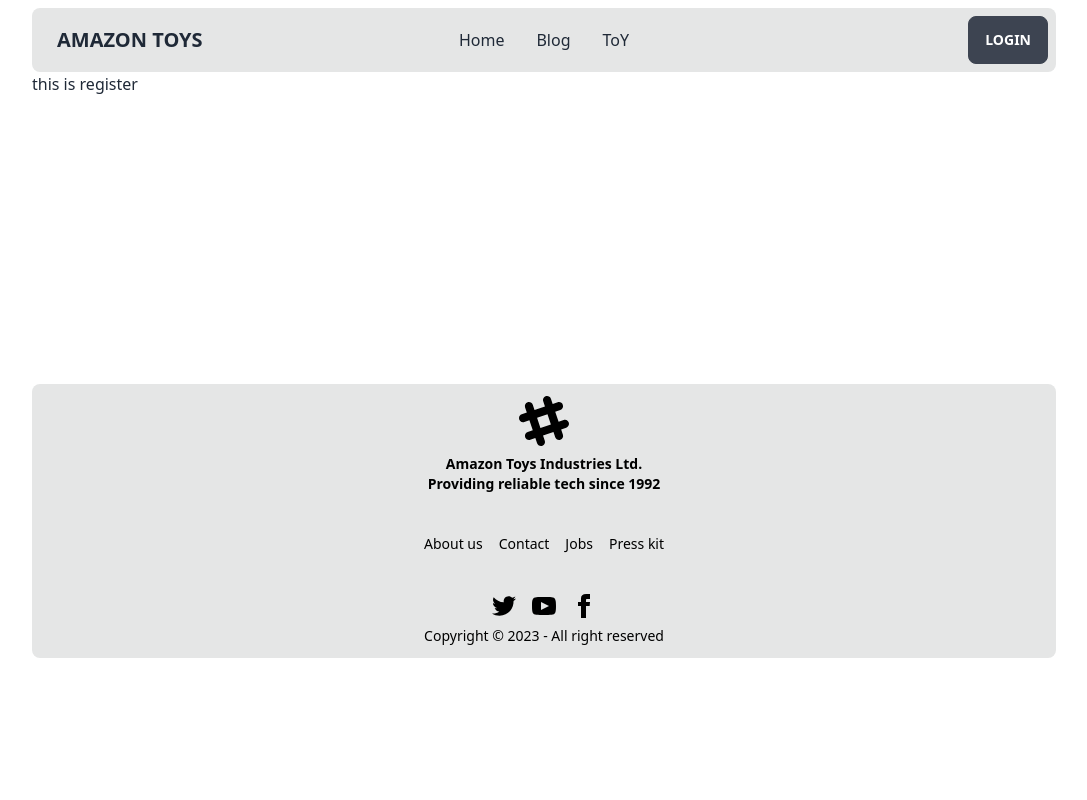
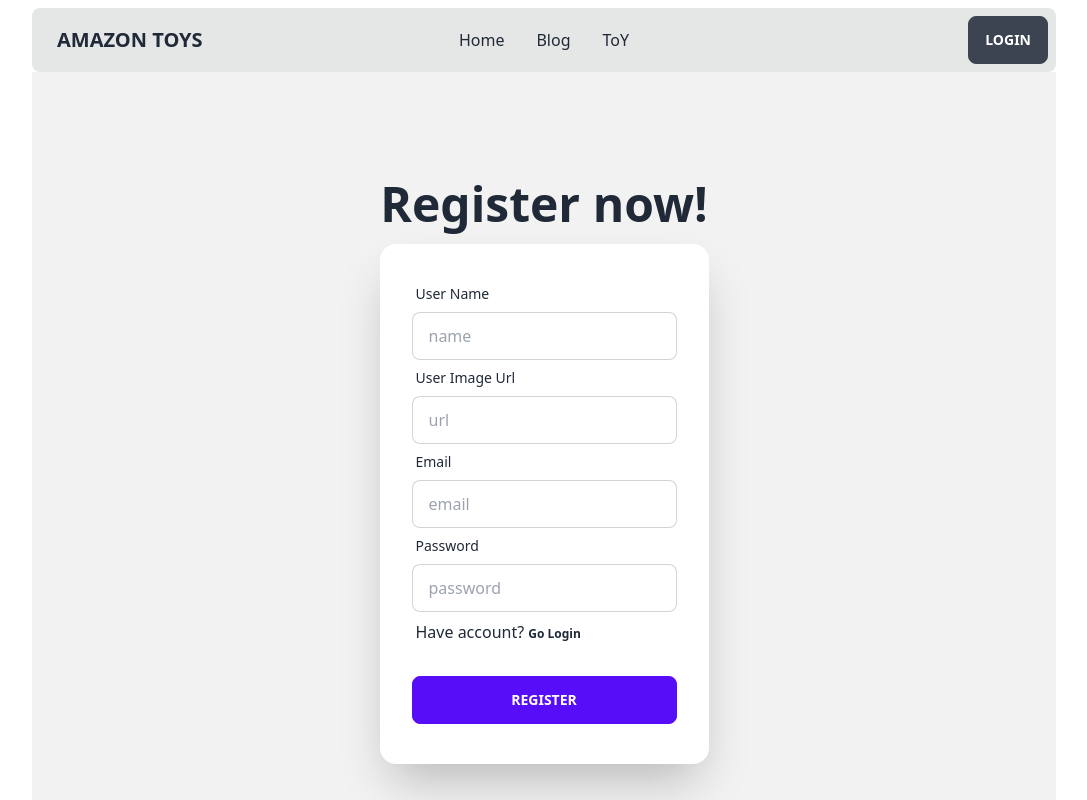
Before and after one commit to ekram2d/toy-market-client, a React (Vite) app: page /register in a window 1280 px wide. Shown: the top 800 px of the page, without its empty margins (96-1183 px from the left). Built offline with nearby package versions, Linux system fonts and the light colour scheme.

Commit message:
register form added

```diff
--- /dev/null
+++ b/src/Components/Register/Register.jsx
@@ -0,0 +1,78 @@
+import React, { useState } from 'react';
+import { Link } from 'react-router-dom';
+
+const Register = () => {
+
+            const [error, setError] = useState(null);
+      const handleLogin = (event) => {
+            event.preventDefault();
+            setError("");
+            const form = event.target;
+            // console.log(form)
+            const email = form.email.value;
+            const password = form.password.value;
+
+            if (password.length < 6) {
+                  setError('password must be at least 6 character')
+                  return;
+            }
+            console.log(email, password)
+
+
+      }
+      return (
+            <div className="hero min-h-screen bg-base-200">
+                  <div className="hero-content flex-col lg:flex">
+                        <div className="text-center ">
+                              <h1 className="text-5xl font-bold">Register now!</h1>
+
+                        </div>
+                        <div className="card flex-shrink-0 w-full max-w-sm shadow-2xl bg-base-100">
+                              <div className="card-body">
+                                    <form onSubmit={handleLogin}>
+
+                                    <div className="form-control">
+                                                <label className="label">
+                                                      <span className="label-text">User Name</span>
+                                                </label>
+                                                <input type="text" name="name" placeholder="name" className="input input-bordered" required />
+                                          </div>
+
+
+                                          <div className="form-control">
+                                                <label className="label">
+                                                      <span className="label-text">User Image Url</span>
+                                                </label>
+                                                <input type="text" name="url" placeholder="url" className="input input-bordered" required />
+                                          </div>
+                                          <div className="form-control">
+                                                <label className="label">
+                                                      <span className="label-text">Email</span>
+                                                </label>
+                                                <input type="email" name="email" placeholder="email" className="input input-bordered" required />
+                                          </div>
+                                          <div className="form-control">
+                                                <label className="label">
+                                                      <span className="label-text">Password</span>
+                                                </label>
+                                                <input type="password" name="password" placeholder="password" className="input input-bordered" required />
+                                                <label className="label">
+                                                      <p>Have account? <Link to="/login" className="label-text-alt link link-hover font-bold">Go Login</Link></p>
+                                                </label>
+                                          </div>
+                                          <div className="form-control mt-6">
+                                                <input type="submit" value="Register" className="btn btn-primary" />
+
+                                          </div>
+                                    </form>
+                                    <div>
+                                          <p className='text-red-700'>{error}</p>
+                                    </div>
+                              </div>
+                        </div>
+                  </div>
+            </div>
+      );
+};
+
+export default Register;
--- a/src/main.jsx
+++ b/src/main.jsx
@@ -10,6 +10,7 @@
 import Home from './Components/Home/Home';
 import Erropage from './Components/ErrorPage/Erropage';
 import Login from './Components/Login/Login';
+import Register from './Components/Register/Register';
 
 
 const router = createBrowserRouter([
@@ -37,7 +38,7 @@
   },
   {
     path:'/register',
-    element:<this>this is register</this>
+    element:<Register></Register>
 
   },
   {
```
